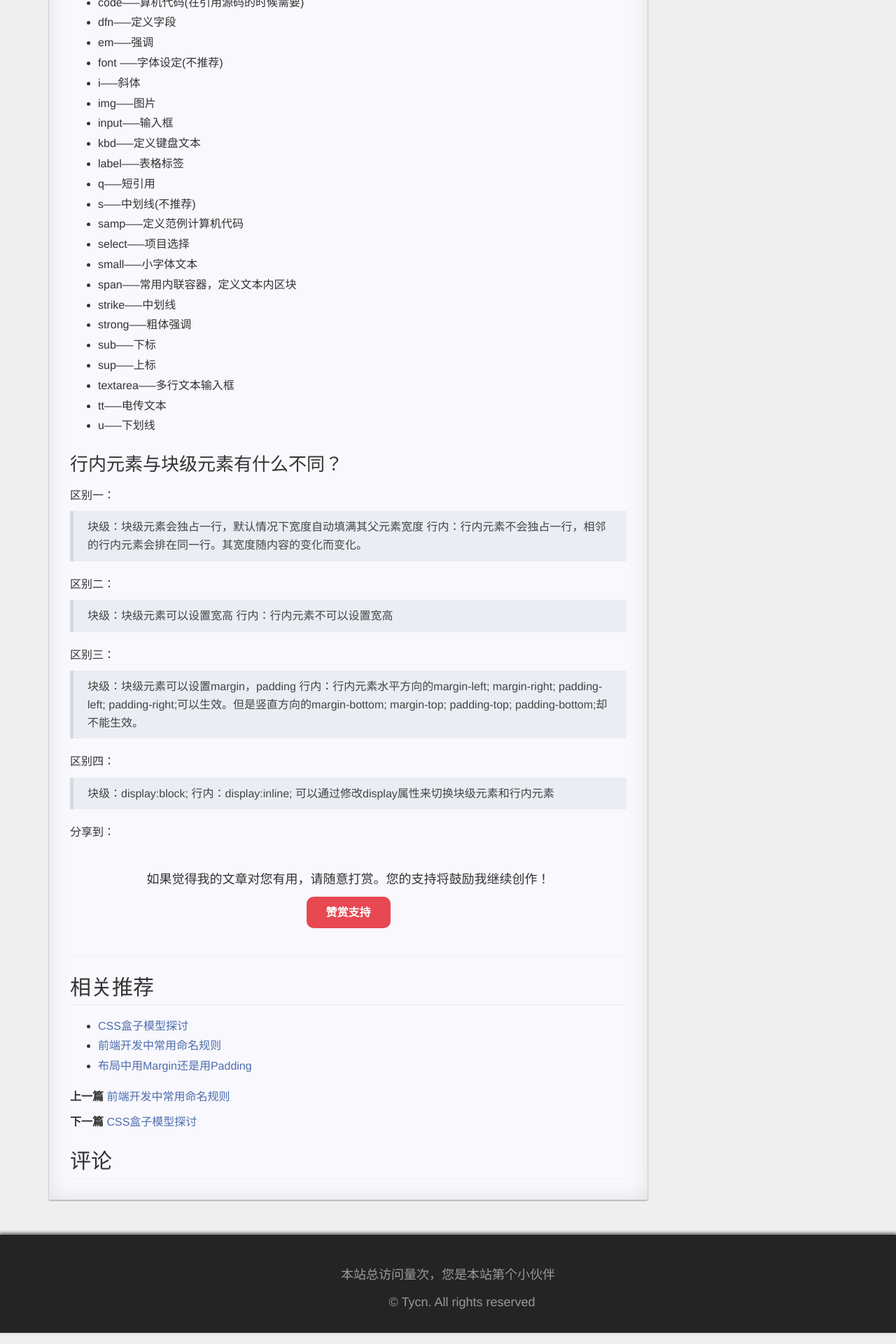
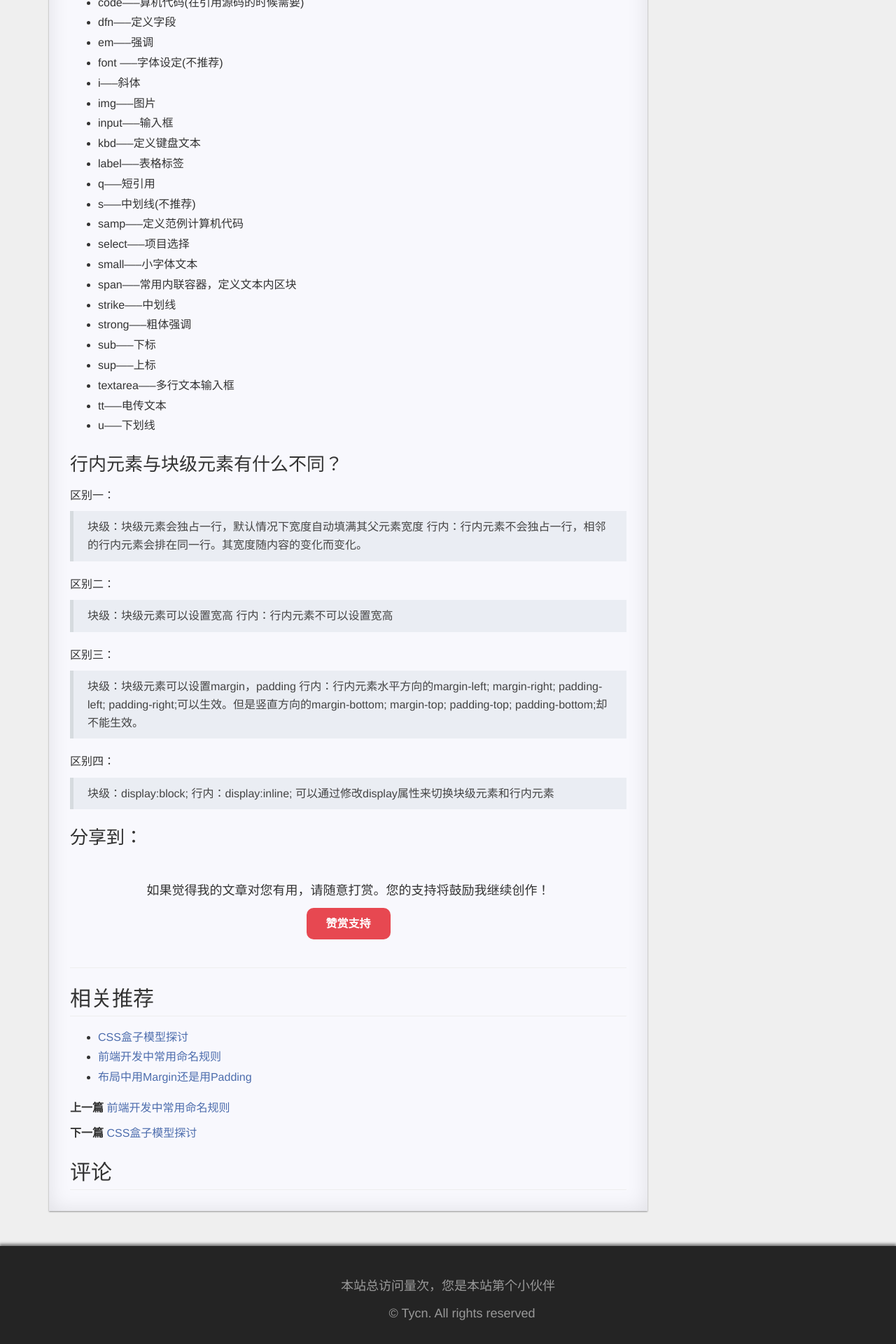
Before and after one commit to Tycn/tycn.github.io, a Jekyll site: the page built from _posts/2017-04-11-css-block.md, in a window 1280 px wide. Shown: the part 1567-3487 px from the top of the page at 70% size. Built offline with Jekyll 4.4.1, drawn with Linux system fonts in a browser that asks for light colours; comment, search, counter and statistics services are not loaded; a style sheet for code colours, icons or effects is not loaded.

Commit message:
up2baidu fenxiang

```diff
--- a/_includes/fenxiang.html
+++ b/_includes/fenxiang.html
@@ -1,7 +1,4 @@
 <!-- fenxiang BEGIN -->
-<div class="bdsharebuttonbox">
-<span>分享到：</span>
-<a href="#" class="bds_more" data-cmd="more"></a><a href="#" class="bds_qzone" data-cmd="qzone" title="分享到QQ空间"></a><a href="#" class="bds_tsina" data-cmd="tsina" title="分享到新浪微博"></a><a href="#" class="bds_tqq" data-cmd="tqq" title="分享到腾讯微博"></a><a href="#" class="bds_renren" data-cmd="renren" title="分享到人人网"></a><a href="#" class="bds_weixin" data-cmd="weixin" title="分享到微信"></a></div>
-<script>window._bd_share_config={"common":{"bdSnsKey":{},"bdText":"","bdMini":"2","bdPic":"","bdStyle":"0","bdSize":"16"},"share":{}};with(document)0[(getElementsByTagName('head')[0]||body).appendChild(createElement('script')).src='http://bdimg.share.baidu.com/static/api/js/share.js?v=89860593.js?cdnversion='+~(-new Date()/36e5)];</script>
-
+<div class="bdsharebuttonbox"><a href="#" class="bds_more" data-cmd="more"></a><a href="#" class="bds_qzone" data-cmd="qzone" title="分享到QQ空间"></a><a href="#" class="bds_tsina" data-cmd="tsina" title="分享到新浪微博"></a><a href="#" class="bds_weixin" data-cmd="weixin" title="分享到微信"></a><a href="#" class="bds_sqq" data-cmd="sqq" title="分享到QQ好友"></a><a href="#" class="bds_bdysc" data-cmd="bdysc" title="分享到百度云收藏"></a><a href="#" class="bds_print" data-cmd="print" title="分享到打印"></a></div>
+<script>window._bd_share_config={"common":{"bdSnsKey":{},"bdText":"","bdMini":"2","bdMiniList":false,"bdPic":"","bdStyle":"0","bdSize":"16"},"share":{}};with(document)0[(getElementsByTagName('head')[0]||body).appendChild(createElement('script')).src='http://bdimg.share.baidu.com/static/api/js/share.js?v=89860593.js?cdnversion='+~(-new Date()/36e5)];</script>
 <!-- fenxiang END -->
--- a/_layouts/post.html
+++ b/_layouts/post.html
@@ -36,6 +36,7 @@
         {{content}}
         </article>
 
+        <h3>分享到：</h3>
         {% include fenxiang.html %}
 
         {% include dashang.html %}
```
